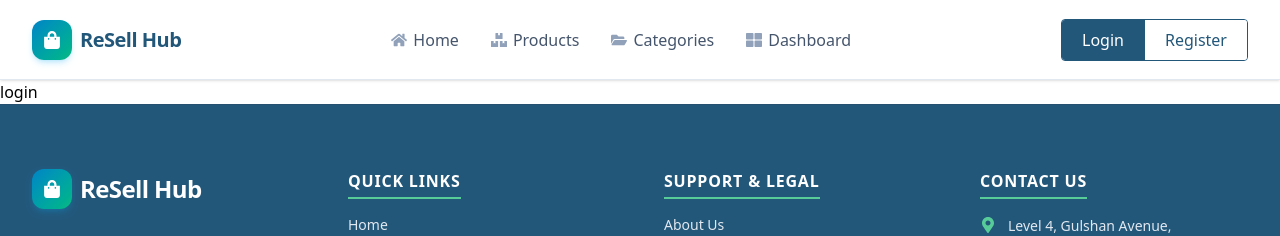
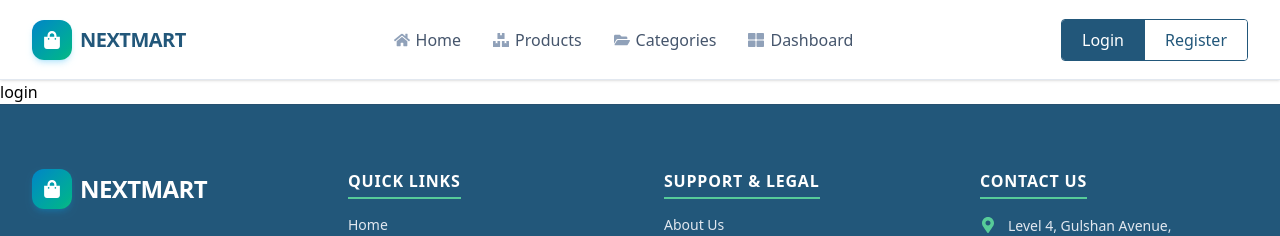
Before and after one commit to NafisaTabassum01/Assignment-10, a Next.js app: page /login in a window 1280 px wide. Shown: the top 236 px of the page. Built offline with nearby package versions, Linux system fonts and the light colour scheme.

Commit message:
nav footer correction

```diff
--- a/src/app/register/page.jsx
+++ b/src/app/register/page.jsx
@@ -144,7 +144,7 @@ export default function RegisterPage() {
                 {showPassword ? <FaEyeSlash size={16} /> : <FaEye size={16} />}
               </button>
             </div>
-            <Description className="text-[11px] text-slate-400 mt-1 block">Must be at least 8 characters with 1 uppercase and 1 number</Description>
+            {/* <Description className="text-[11px] text-slate-400 mt-1 block">Must be at least 8 characters with 1 uppercase and 1 number</Description> */}
             <FieldError className="text-xs text-red-500 mt-1" />
           </TextField>
 
@@ -185,7 +185,7 @@ export default function RegisterPage() {
           <Button
             type="submit"
             isLoading={isLoading}
-            className={`w-full text-white font-semibold py-6 rounded-xl shadow-md transition-all text-base flex items-center justify-center gap-2 mt-1 cursor-pointer select-none active:scale-[0.98] ${
+            className={`w-full text-white font-semibold py-3 rounded shadow-md transition-all text-base flex items-center justify-center gap-2 mt-1 cursor-pointer select-none active:scale-[0.98] ${
               isLoading ? "bg-[#22577A]/70" : "bg-[#22577A] hover:bg-[#1a4461]"
             }`}
           >
--- a/src/components/Footer.jsx
+++ b/src/components/Footer.jsx
@@ -30,7 +30,7 @@ export default function Footer() {
               <FaShoppingBag size={18} />
             </div>
             <div className="flex flex-col">
-              <span className="font-bold text-2xl tracking-tight text-white leading-none">ReSell Hub</span>
+              <span className="font-bold text-2xl tracking-tight text-white leading-none">NEXTMART</span>
             </div>
           </Link>
             <p className="text-slate-200 text-sm leading-relaxed mt-2">
--- a/src/components/Navbar.jsx
+++ b/src/components/Navbar.jsx
@@ -68,7 +68,7 @@ export default function Navbar() {
               <FaShoppingBag size={18} />
             </div>
             <div className="flex flex-col">
-              <span className="font-bold text-xl tracking-tight text-[#22577A] leading-none">ReSell Hub</span>
+              <span className="font-bold text-xl tracking-tight text-[#22577A] leading-none">NEXTMART</span>
             </div>
           </Link>
         </div>
```
